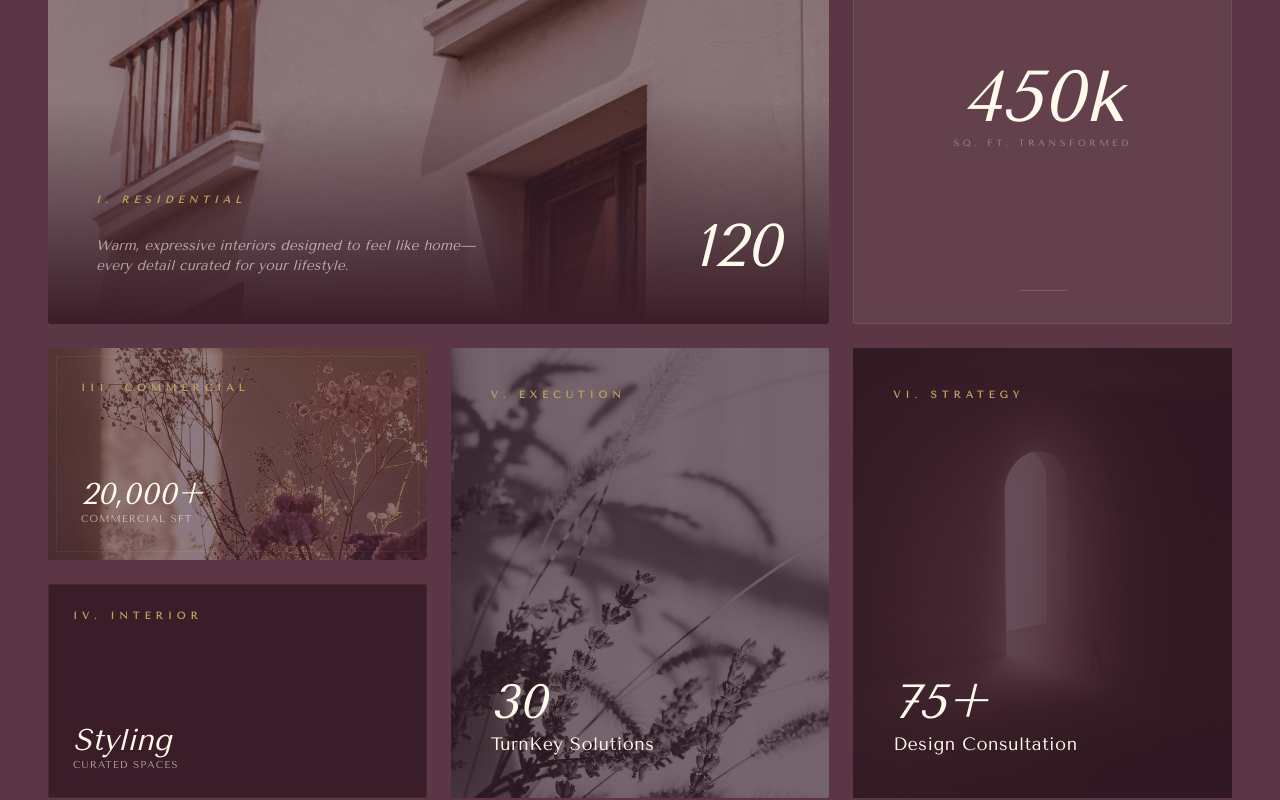
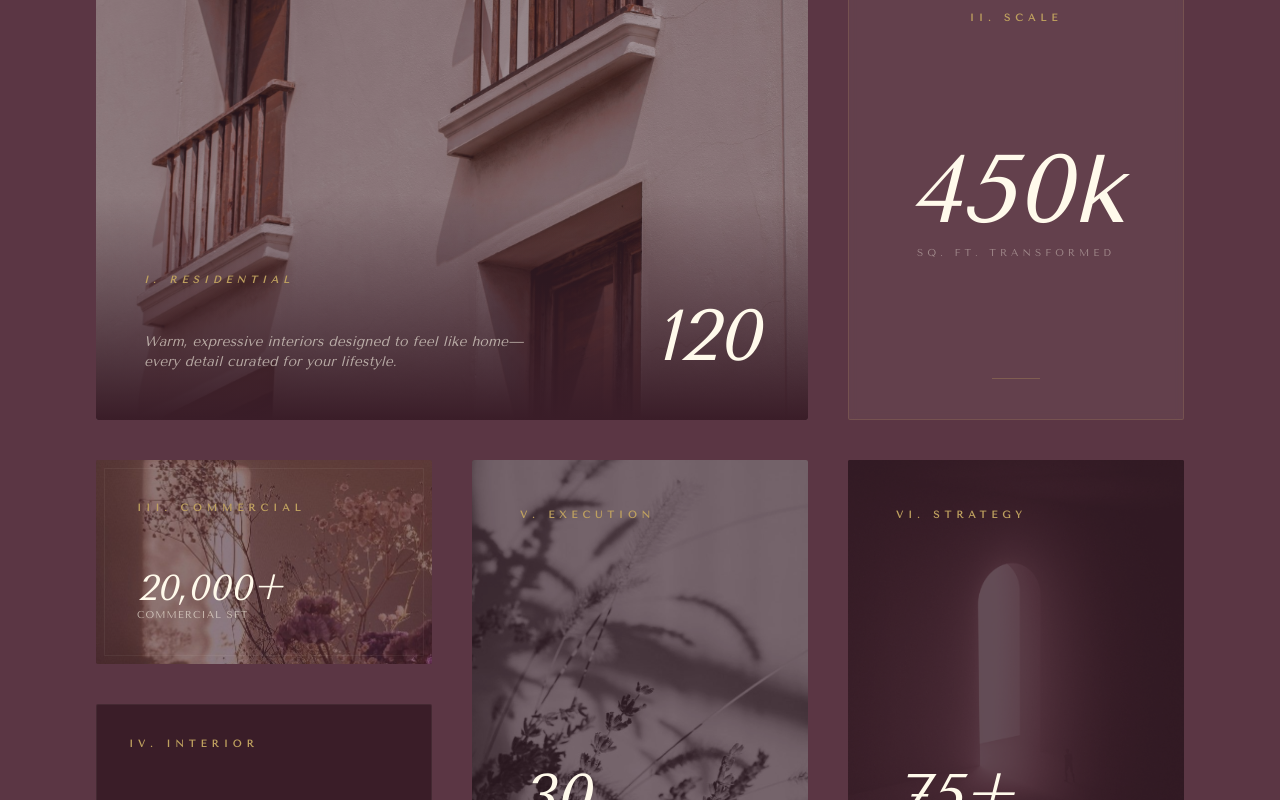
Before and after one commit to AbhiramanKuntimaddi/SPDesignStudio-website, a Next.js app: page / in a window 1280 px wide. Shown: the part 1900-2700 px from the top of the page. Built offline with nearby package versions, Linux system fonts and the light colour scheme.

Commit message:
Minor fixes for service

```diff
--- a/components/Index/Services.tsx
+++ b/components/Index/Services.tsx
@@ -6,7 +6,6 @@ import Image from "next/image";
 import localFont from "next/font/local";
 import { services } from "@/lib/services";
 
-// Local Font Setup
 const bdScript = localFont({
 	src: "../../public/fonts/BDSans/BDScript-Regular.woff",
 	style: "italic",
@@ -27,16 +26,15 @@ const cardVariant: Variants = {
 };
 
 const Service = () => {
-	// Unified height: 213px on mobile to match the individual stacked cards
-	// Keeping your specified bg-[#4a2b37]
+	// Reverting to the Plum/Burgundy palette
 	const standardCardClass =
 		"group relative overflow-hidden rounded-sm bg-[#4a2b37] h-[213px] lg:h-[450px]";
 
 	return (
-		<section className="min-h-screen bg-[#5b3644] py-24 px-6 lg:px-12 flex flex-col items-center">
+		<section className="w-full bg-[#5b3644] py-20 md:py-32 lg:py-40 px-6 md:px-16 lg:px-24 flex flex-col items-center justify-center">
 			<div className="w-full max-w-screen-2xl">
 				{/* Header */}
-				<header className="flex flex-col items-center text-center mb-24">
+				<header className="flex flex-col items-center text-center mb-24 lg:mb-32">
 					<motion.span
 						initial={{ opacity: 0 }}
 						whileInView={{ opacity: 0.5 }}
@@ -55,7 +53,7 @@ const Service = () => {
 				</header>
 
 				{/* Grid */}
-				<div className="grid grid-cols-1 md:grid-cols-2 lg:grid-cols-3 gap-6 mb-32">
+				<div className="grid grid-cols-1 md:grid-cols-2 lg:grid-cols-3 gap-6 lg:gap-10 mb-12">
 					{/* I. Residential */}
 					<motion.div
 						variants={cardVariant}
@@ -71,18 +69,18 @@ const Service = () => {
 							className="object-cover opacity-50 group-hover:scale-105 transition-transform duration-[3s]"
 						/>
 						<div className="absolute inset-0 bg-gradient-to-t from-[#3a1d28] via-transparent to-transparent" />
-						<div className="absolute inset-0 p-6 lg:p-12 flex flex-col justify-end">
-							<span className="text-[#bfa15f] text-[10px] tracking-[0.5em] uppercase font-bold mb-2 italic">
+						<div className="absolute inset-0 p-8 lg:p-12 flex flex-col justify-end">
+							<span className="text-[#bfa15f] text-[10px] tracking-[0.5em] uppercase font-bold mb-3 italic">
 								I. Residential
 							</span>
 
-							<div className="flex flex-col md:flex-row md:items-end justify-between gap-4">
+							<div className="flex flex-col md:flex-row md:items-end justify-between gap-6">
 								<p className="text-[#fffaeb]/60 text-[10px] md:text-sm max-w-sm italic leading-relaxed line-clamp-2 md:line-clamp-none">
 									{services[0].description}
 								</p>
 
 								<div className="text-[#fffaeb] text-right">
-									<span className="text-4xl md:text-6xl font-extralight italic leading-none block">
+									<span className="text-5xl md:text-7xl font-extralight italic leading-none block">
 										<CountUp end={services[0].projects} enableScrollSpy />
 									</span>
 								</div>
@@ -97,16 +95,16 @@ const Service = () => {
 						whileInView="visible"
 						viewport={{ once: true }}
 						custom={1}
-						className="group relative overflow-hidden rounded-sm border border-[#bfa15f]/20 bg-[#fffaeb]/5 backdrop-blur-sm flex flex-col justify-between p-8 h-[213px] lg:h-[450px]">
+						className="group relative overflow-hidden rounded-sm border border-[#bfa15f]/20 bg-[#fffaeb]/5 backdrop-blur-sm flex flex-col justify-between p-10 h-[213px] lg:h-[450px]">
 						<span className="text-[#bfa15f] text-[10px] tracking-[0.5em] uppercase font-bold text-center">
 							II. Scale
 						</span>
 
 						<div className="text-[#fffaeb] text-center">
-							<div className="text-5xl md:text-7xl font-extralight italic mb-1 leading-none">
+							<div className="text-5xl md:text-8xl font-extralight italic mb-2 leading-none">
 								<CountUp end={450} suffix="k" enableScrollSpy />
 							</div>
-							<p className="text-[#fffaeb]/40 text-[8px] md:text-[9px] uppercase tracking-[0.4em]">
+							<p className="text-[#fffaeb]/40 text-[8px] md:text-[10px] uppercase tracking-[0.4em]">
 								Sq. Ft. Transformed
 							</p>
 						</div>
@@ -114,9 +112,8 @@ const Service = () => {
 						<div className="h-[1px] w-12 bg-[#bfa15f] mx-auto opacity-30" />
 					</motion.div>
 
-					{/* III & IV. Stacked (Now visually identical to others on mobile) */}
-					<div className="flex flex-col gap-6 lg:h-[450px]">
-						{/* Commercial */}
+					{/* III & IV. Stacked Column */}
+					<div className="flex flex-col gap-6 lg:gap-10 lg:h-[450px]">
 						<motion.div
 							variants={cardVariant}
 							custom={2}
@@ -130,12 +127,12 @@ const Service = () => {
 								fill
 								className="object-cover opacity-40"
 							/>
-							<div className="absolute inset-0 p-6 flex flex-col justify-between border border-[#fffaeb]/5 m-2">
+							<div className="absolute inset-0 p-8 flex flex-col justify-between border border-[#fffaeb]/5 m-2">
 								<span className="text-[#bfa15f] text-[10px] tracking-[0.5em] uppercase font-bold">
 									III. Commercial
 								</span>
 								<div className="text-[#fffaeb]">
-									<span className="text-3xl font-extralight italic block">
+									<span className="text-3xl lg:text-4xl font-extralight italic block">
 										20,000+
 									</span>
 									<h3 className="text-[10px] uppercase tracking-widest opacity-60">
@@ -145,7 +142,6 @@ const Service = () => {
 							</div>
 						</motion.div>
 
-						{/* Interior Styling */}
 						<motion.div
 							variants={cardVariant}
 							custom={3}
@@ -153,12 +149,12 @@ const Service = () => {
 							whileInView="visible"
 							viewport={{ once: true }}
 							className="h-[213px] lg:flex-1 group relative overflow-hidden rounded-sm bg-[#3a1d28] border border-[#fffaeb]/5">
-							<div className="absolute inset-0 p-6 flex flex-col justify-between">
+							<div className="absolute inset-0 p-8 flex flex-col justify-between">
 								<span className="text-[#bfa15f] text-[10px] tracking-[0.5em] uppercase font-bold">
 									IV. Interior
 								</span>
 								<div className="text-[#fffaeb]">
-									<span className="text-3xl font-extralight italic block">
+									<span className="text-3xl lg:text-4xl font-extralight italic block">
 										Styling
 									</span>
 									<h3 className="text-[10px] uppercase tracking-widest opacity-60">
@@ -183,12 +179,12 @@ const Service = () => {
 							fill
 							className="object-cover opacity-40 grayscale group-hover:grayscale-0 transition-all duration-1000"
 						/>
-						<div className="absolute inset-0 p-6 lg:p-10 flex flex-col justify-between bg-black/10">
+						<div className="absolute inset-0 p-8 lg:p-12 flex flex-col justify-between bg-black/10">
 							<span className="text-[#bfa15f] text-[10px] tracking-[0.5em] uppercase font-bold">
 								V. Execution
 							</span>
 							<div className="text-[#fffaeb]">
-								<span className="text-4xl md:text-5xl font-extralight italic block mb-1">
+								<span className="text-5xl lg:text-6xl font-extralight italic block mb-2">
 									<CountUp end={services[2].projects} enableScrollSpy />
 								</span>
 								<h3 className="text-xs md:text-lg font-light tracking-wide">
@@ -212,12 +208,12 @@ const Service = () => {
 							fill
 							className="object-cover opacity-50"
 						/>
-						<div className="absolute inset-0 p-6 lg:p-10 flex flex-col justify-between bg-[#3a1d28]/60">
+						<div className="absolute inset-0 p-8 lg:p-12 flex flex-col justify-between bg-[#3a1d28]/60">
 							<span className="text-[#bfa15f] text-[10px] tracking-[0.5em] uppercase font-bold">
 								VI. Strategy
 							</span>
 							<div className="text-[#fffaeb]">
-								<span className="text-4xl md:text-5xl font-extralight italic block mb-1">
+								<span className="text-5xl lg:text-6xl font-extralight italic block mb-2">
 									<CountUp end={services[3].projects} enableScrollSpy />+
 								</span>
 								<h3 className="text-xs md:text-lg font-light tracking-wide">
```
